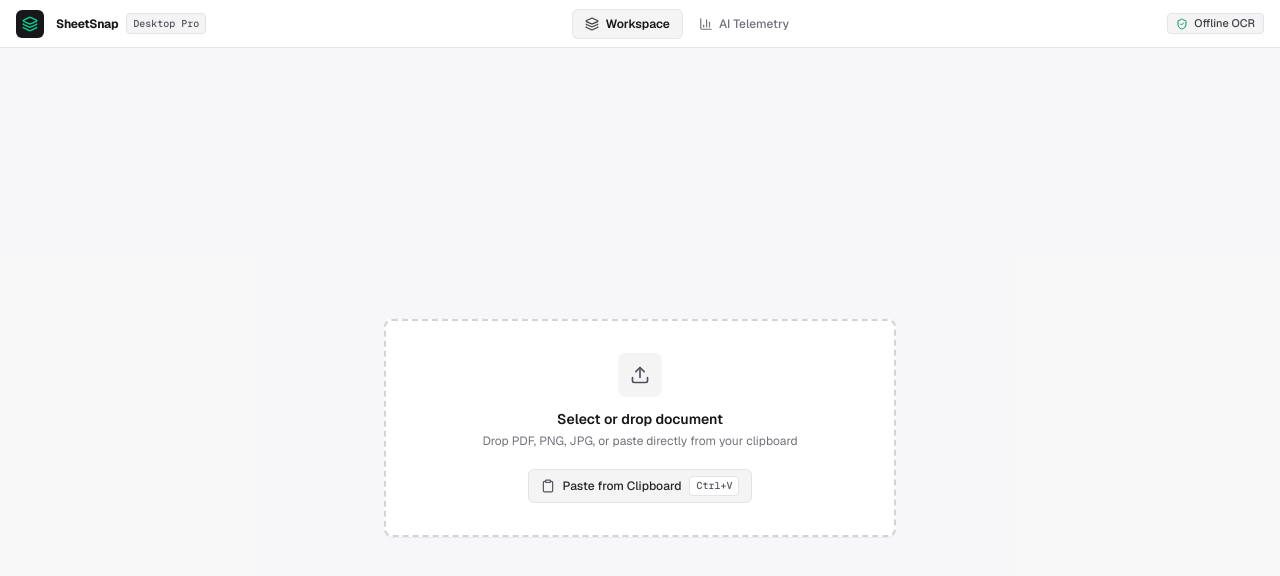
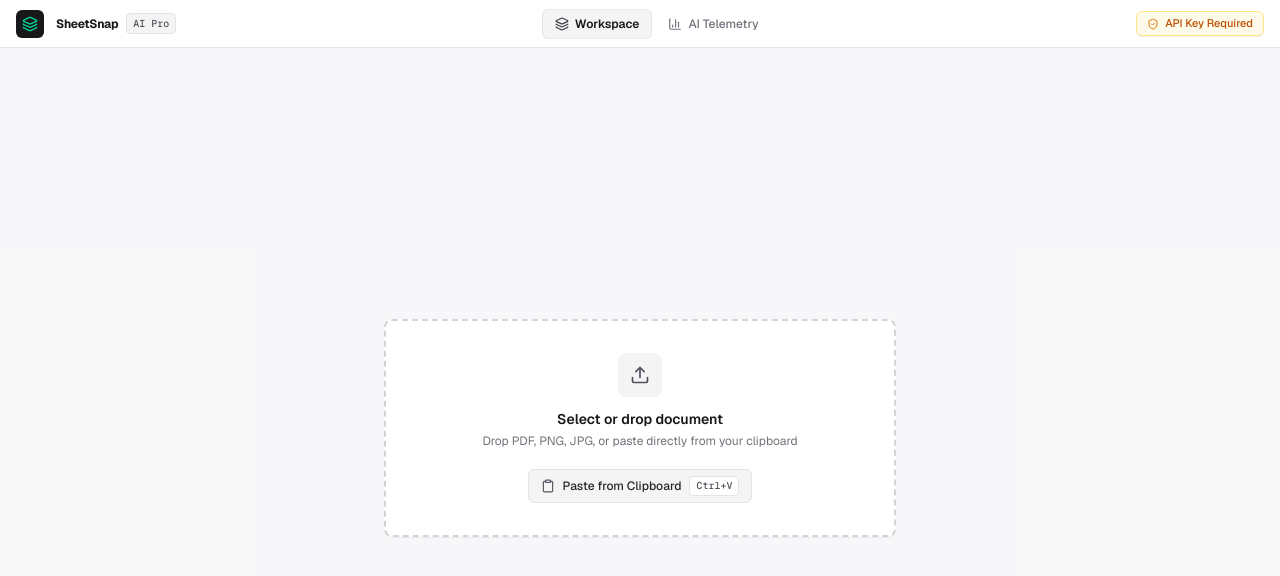
Before and after one commit to Sreyaaas/SheetSnap-Desktop, a Next.js app in the folder frontend/: page / in a window 1280 px wide. Shown: the top 576 px of the page. Built offline with nearby package versions, Linux system fonts and the light colour scheme; no server answers.

Commit message:
refactor(ui): update RedesignHeader brand status to show Gemini 3.6 Flash AI Pro

```diff
--- a/frontend/components/redesign/RedesignHeader.tsx
+++ b/frontend/components/redesign/RedesignHeader.tsx
@@ -11,8 +11,8 @@ interface RedesignHeaderProps {
 }
 
 export const RedesignHeader: React.FC<RedesignHeaderProps> = ({
-  geminiAvailable = false,
-  modelName = 'Gemini Flash',
+  geminiAvailable = true,
+  modelName = 'Gemini 3.6 Flash',
   activeTab = 'workspace',
 }) => {
   return (
@@ -29,7 +29,7 @@ export const RedesignHeader: React.FC<RedesignHeaderProps> = ({
                 SheetSnap
               </span>
               <span className="text-[10px] font-mono font-medium px-1.5 py-0.5 rounded bg-zinc-100 text-zinc-600 border border-zinc-200">
-                Desktop Pro
+                AI Pro
               </span>
             </div>
           </Link>
@@ -65,14 +65,14 @@ export const RedesignHeader: React.FC<RedesignHeaderProps> = ({
         {/* Right Status Indicator */}
         <div className="flex items-center space-x-2 text-xs shrink-0">
           {geminiAvailable ? (
-            <div className="flex items-center space-x-1.5 px-2 py-0.5 rounded bg-purple-50 border border-purple-200 text-purple-700 text-[11px] font-medium font-mono">
+            <div className="flex items-center space-x-1.5 px-2.5 py-1 rounded-md bg-purple-50 border border-purple-200 text-purple-700 text-[11px] font-medium font-mono shadow-2xs">
               <Sparkles className="w-3 h-3 text-purple-600" />
               <span>{modelName}</span>
             </div>
           ) : (
-            <div className="flex items-center space-x-1.5 px-2 py-0.5 rounded bg-zinc-100 border border-zinc-200 text-zinc-700 text-[11px] font-medium">
-              <ShieldCheck className="w-3 h-3 text-emerald-600" />
-              <span>Offline OCR</span>
+            <div className="flex items-center space-x-1.5 px-2.5 py-1 rounded-md bg-amber-50 border border-amber-200 text-amber-700 text-[11px] font-medium shadow-2xs">
+              <ShieldCheck className="w-3 h-3 text-amber-600" />
+              <span>API Key Required</span>
             </div>
           )}
         </div>
```
